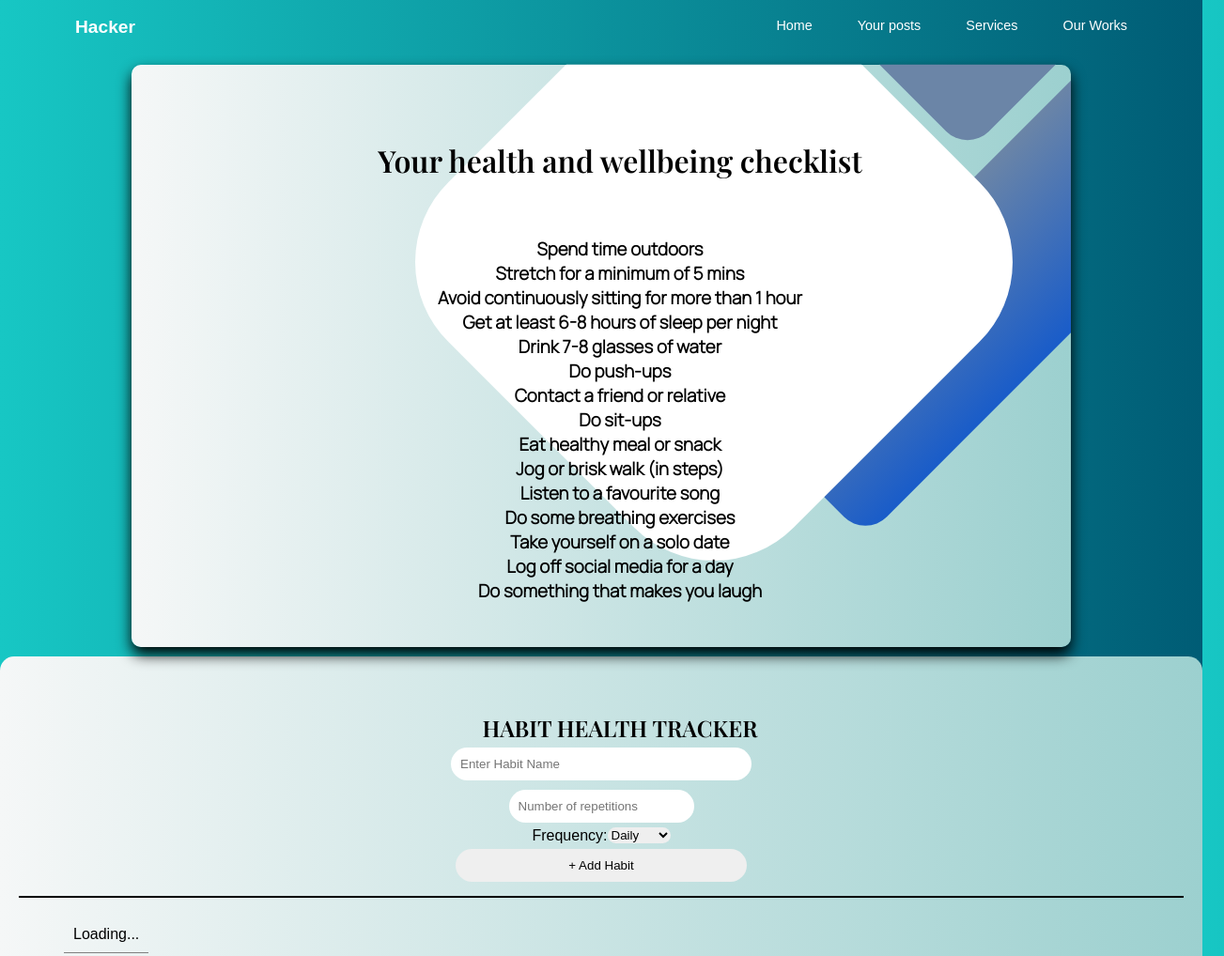
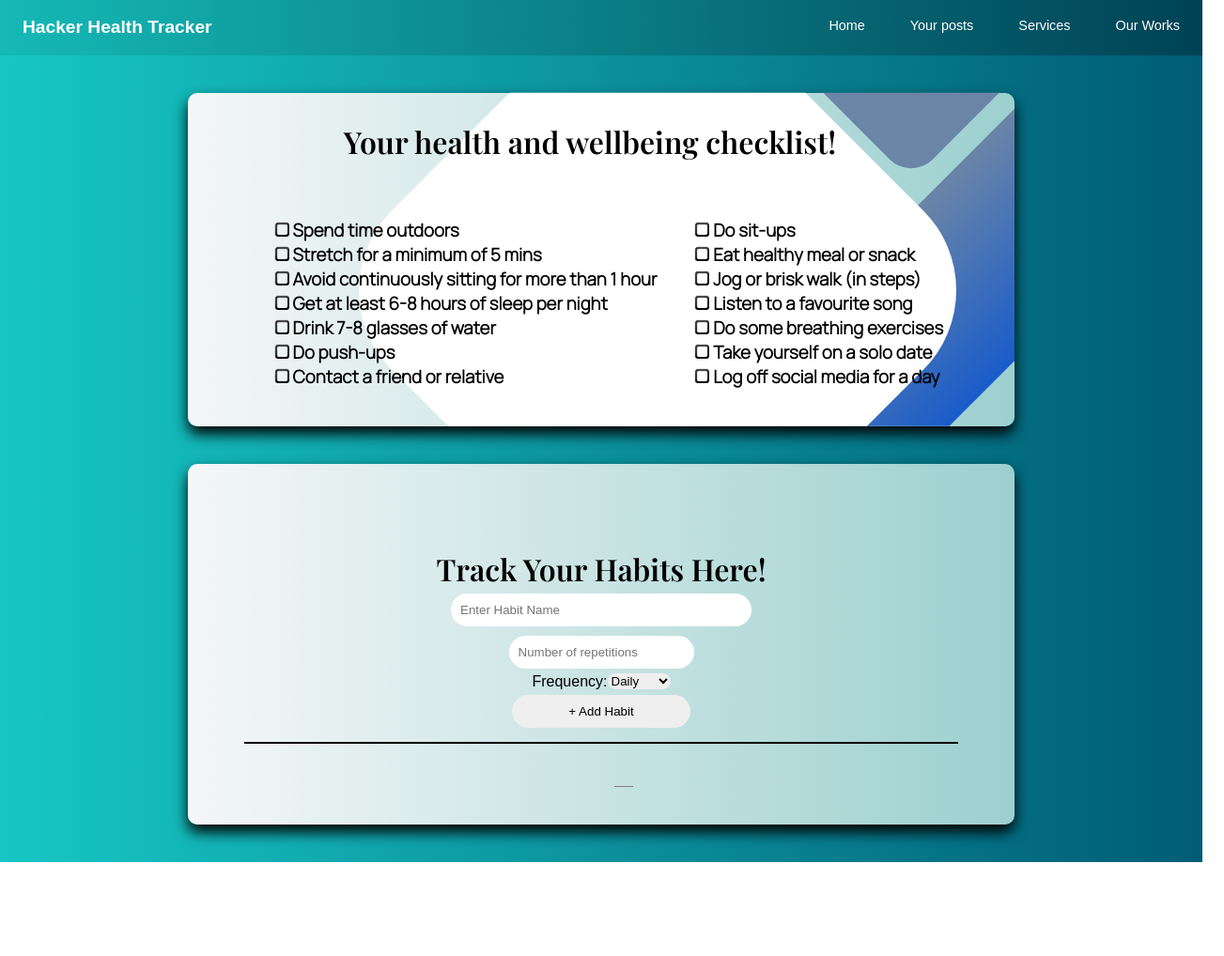
Before and after one commit to madCakes-futureproof/client, a website: page main-page.html in a window 1280 px wide. Shown: the top 1018 px of the page at 94% size, 1303 px wide, since content can reach past the window. After the commit the page ends 918 px from the top, so only its background shows below. Drawn offline with nearby package versions, Linux system fonts and the light colour scheme; a web font is replaced by a local one.

Commit message:
updated styles and css

```diff
--- a/assets/styles/styles.css
+++ b/assets/styles/styles.css
@@ -1,3 +1,4 @@
+
 
 * {
 	box-sizing: border-box;
@@ -14,8 +15,8 @@ body {
 /* Left-hand container */
 
 h1 {
-    padding-top: 80px;
-    padding-left: 40px;
+	text-align: center;
+    padding-top: 30px;
     font-family: 'Playfair Display', serif;
 }
 
@@ -381,13 +382,21 @@ h2 {
 
 .habit-section {
 	background: linear-gradient(90deg, #f5f7f7, #9cd0cf);
-	padding: 20px;
+	padding: 60px;
 	border-radius: 15px;
+	margin-top: 2.5vh;
+	padding-bottom: 5vh;
+	margin-bottom: 5vh;
+	width: 110vh;
+	box-shadow: rgba(0, 0, 1, 2) 0 8px 15px;
+	border-radius: 10px;
   }
 
   h2 {
 	text-align: center;
-	font-weight: 400;
+	padding-top: 30px;
+    padding-left: 40px;
+    font-family: 'Playfair Display', serif;
   }
 
   .habit {
@@ -395,7 +404,10 @@ h2 {
   }
 
   .habits {
-	text-align: left;
+	display: flex;
+	flex-wrap: wrap;
+	/* text-align: center; */
+	justify-content: center;
 	list-style: none;
   }
 
@@ -468,6 +480,7 @@ h2 {
   }
 
   .frequency {
+	font-family: 'Manrope', sans-serif;
 	width: 100%;
 	display: flex;
 	align-items: center;
@@ -483,8 +496,8 @@ h2 {
     display: flex;
     align-items: center;
     justify-content: space-between;
-    padding: 1.1rem 5rem;
-    background: linear-gradient(90deg, #17c7c4, #005c75);
+    padding: 1.1rem 1.5rem;
+    background: linear-gradient(90deg, #15b9b6, #004255);
 }
 
 .brand a {
@@ -492,6 +505,7 @@ h2 {
     font-size: 1.2rem;
     font-weight: 600;
     color: #fff;
+	margin-left: 0;
 }
 
 ul {
@@ -529,24 +543,33 @@ li:hover::after {
 
 .container-3 {
 	display: flex;
-	align-items: center;
 	justify-content: center;
-	min-height: 80vh;
-
+	/* min-height: 30vh; */
 }
 
 .screen-3 {
 	background: linear-gradient(90deg, #f5f7f7, #9cd0cf);
 	position: relative;
-	height: 620px;
-	width: 1000px;
+	margin-top: 5vh;
+	padding-bottom: 5vh;
+	margin-bottom: 2.5vh;
+	padding-right: 3vh;
+	width: 110vh;
 	box-shadow: rgba(0, 0, 1, 2) 0 8px 15px;
 	border-radius: 10px;
-
 }
 
 .screen__content-3 {
-	z-index: 1;
+	/* z-index: 1;
 	position: relative;
-	height: 100%;
+	height: 100%; */
 }
+
+.checkbox {
+	width: 2vh;
+}
+
+.check-list {
+	display: flex;
+	justify-content: center;
+}
--- a/main-page.html
+++ b/main-page.html
@@ -5,6 +5,7 @@
     <meta http-equiv="X-UA-Compatible" content="IE=edge">
     <meta name="viewport" content="width=device-width, initial-scale=1.0">
     <link rel="stylesheet" href="./assets/styles/styles.css">
+    <script src="./assets/scripts/model.js" defer></script>
     <link rel="preconnect" href="https://fonts.googleapis.com">
     <link rel="preconnect" href="https://fonts.gstatic.com" crossorigin>
     <link href="https://fonts.googleapis.com/css2?family=Cormorant:wght@300;600&family=Inknut+Antiqua:wght@600&family=Playfair+Display:wght@600&display=swap" rel="stylesheet">
@@ -13,8 +14,9 @@
     <link href="https://fonts.googleapis.com/css2?family=Cormorant:wght@300;600&family=Inknut+Antiqua:wght@600&family=Manrope:wght@300&family=Playfair+Display:wght@600&display=swap" rel="stylesheet">
     <title>Health tracker</title>
 
+    <body>
     <header>
-    <div class="brand"><a href="index.html">Hacker</a></div>
+    <div class="brand"><a href="index.html">Hacker Health Tracker</a></div>
     <nav>
         <ul>
             <li><a href="index.html">Home</a></li>
@@ -25,29 +27,36 @@
     </nav>
 </header>
 
-<body>
     <!-- Checklist card container -->
     <div class="container-3">
         <div class="screen-3">
             <div class="screen__content-1">
 
-                <center><form class="welcome-text"><h1>Your health and wellbeing checklist</h1></form></center>
-                <center><h3>Spend time outdoors </br>
-                    Stretch for a minimum of 5 mins </br>
-                    Avoid continuously sitting for more than 1 hour </br>
-                    Get at least 6-8 hours of sleep per night </br>
-                    Drink 7-8 glasses of water </br>
-                    Do push-ups </br>
-                    Contact a friend or relative </br>
-                    Do sit-ups </br>
-                    Eat healthy meal or snack </br>
-                    Jog or brisk walk (in steps) </br>
-                    Listen to a favourite song </br>
-                    Do some breathing exercises </br>
-                    Take yourself on a solo date </br>
-                    Log off social media for a day </br>
-                    Do something that makes you laugh </br>
-                    </h3></center>
+                <center><form class="welcome-text"><h1>Your health and wellbeing checklist!</h1></form></center>
+                <div class="check-list">
+                <div class="checklist-left">
+                    <h3>
+                    <img class="checkbox"  src="assets/images/checkbox.png" alt="checkbox"> Spend time outdoors </br>
+                    <img class="checkbox"  src="assets/images/checkbox.png" alt="checkbox"> Stretch for a minimum of 5 mins </br>
+                    <img class="checkbox"  src="assets/images/checkbox.png" alt="checkbox"> Avoid continuously sitting for more than 1 hour </br>
+                    <img class="checkbox"  src="assets/images/checkbox.png" alt="checkbox"> Get at least 6-8 hours of sleep per night </br>
+                    <img class="checkbox"  src="assets/images/checkbox.png" alt="checkbox"> Drink 7-8 glasses of water </br>
+                    <img class="checkbox"  src="assets/images/checkbox.png" alt="checkbox"> Do push-ups </br>
+                    <img class="checkbox"  src="assets/images/checkbox.png" alt="checkbox"> Contact a friend or relative </br>
+                </h3>
+                </div>
+                <div class="checklist-right"></div>
+                <h3>
+                    <img class="checkbox"  src="assets/images/checkbox.png" alt="checkbox"> Do sit-ups </br>
+                    <img class="checkbox"  src="assets/images/checkbox.png" alt="checkbox"> Eat healthy meal or snack </br>
+                    <img class="checkbox"  src="assets/images/checkbox.png" alt="checkbox"> Jog or brisk walk (in steps) </br>
+                    <img class="checkbox"  src="assets/images/checkbox.png" alt="checkbox"> Listen to a favourite song </br>
+                    <img class="checkbox"  src="assets/images/checkbox.png" alt="checkbox"> Do some breathing exercises </br>
+                    <img class="checkbox"  src="assets/images/checkbox.png" alt="checkbox"> Take yourself on a solo date </br>
+                    <img class="checkbox"  src="assets/images/checkbox.png" alt="checkbox"> Log off social media for a day </br>
+                </h3>
+                </div>
+
         <!-- Checklist card shapes -->
 
             </div>
@@ -58,12 +67,15 @@
             </div>
         </div>
     </div>
-
+</div>
     </div>
 
-    </div>
+    <div class="container-3">
+        <!-- <div class="screen-3"> -->
+            <!-- <div class="screen__content-1"> -->
+
                 <div class="habit-section">
-        <h2>HABIT HEALTH TRACKER</h2>
+                    <h1>Track Your Habits Here!</h1>
                     <p></p>
                     <form class="add-habit">
                       <input
@@ -93,10 +105,16 @@
                     </form>
 
                     <ul class="habits">
-            <li>Loading...</li>
+                        <li></li>
                       </ul>
                     </div>
+        <!-- Checklist card shapes -->
 
+            </div>
+            <!-- <div class="screen__background-1">
+                <span class="screen__background__shape screen__background__shape3"></span>
+                <span class="screen__background__shape screen__background__shape2"></span>
+                <span class="screen__background__shape screen__background__shape1"></span> -->
             </div>
         </div>
     </div>
```
Also changed, not shown: habits.html (deleted, +0 -38 lines), assets/images/beans.png (added), assets/images/checkbox.png (added). Lines whose indentation alone changed are shown as unchanged.
